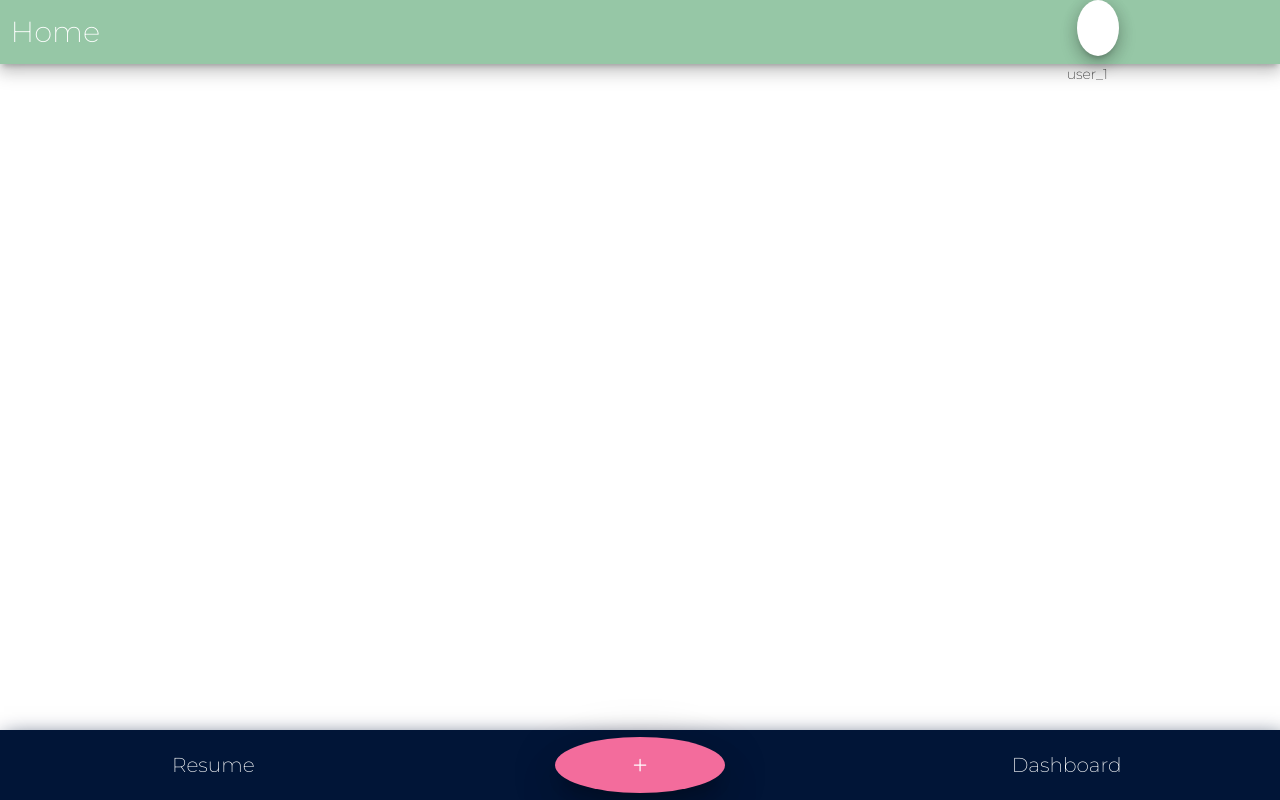
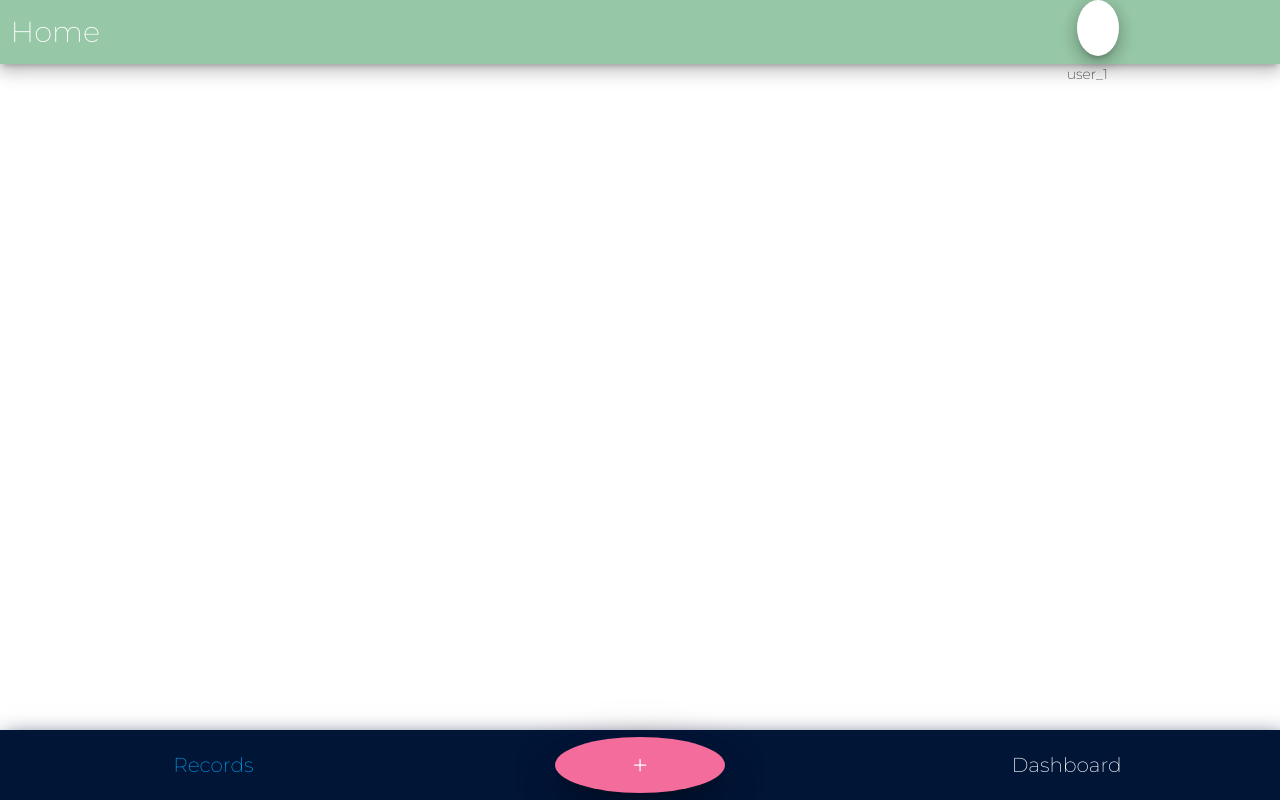
Before and after one commit to parranopolis/Budget-Buddy, a React (Vite) app: page / in a window 1280 px wide. Built offline with nearby package versions, Linux system fonts and the light colour scheme; no server answers; sample sign-in values are in the browser's storage.

Commit message:
feat: Add link to expense history in navigation bar and rename 'Resume' to 'Records'
- Added a new link in the navigation bar for accessing the expense history page.
- Renamed the 'Resume' link in the navigation bar to 'Records' for better clarity.

```diff
--- a/src/Components/NavBar.jsx
+++ b/src/Components/NavBar.jsx
@@ -18,7 +18,7 @@ export function NavBar() {
                 <Link onClick={buildingBranch} className="collection-item h6" >Monthly Expense</Link>
             </section>
             <article className='navBar shadow ' style={{ top: `${q}px` }}>
-                <section onClick={buildingBranch} className='h5 navBar-Resume'>Resume</section> {/* Go to Resume View = ? */}
+                <section className='h5 navBar-Resume'><Link to={'/movementHistory'}>Records</Link></section> {/* Go to Resume View = ? */}
                 <section id='addMovement' onClick={e => state != 'is-active' ? setState('is-active') : setState('disable')} className='h5 navBar-NewMovement z-depth-5'> <ion-icon name="add-outline"></ion-icon> </section> {/* this is representated by a + symbol for a new Movement and show a modal with differtents options : Income, Daily Expense, Monthly Expense. */}
                 <section onClick={buildingBranch} className='h5 navBar-Dashboard'>Dashboard</section>  {/* Go to dashboard = Home */}
             </article>
--- a/src/Pages/MovementsHistory.jsx
+++ b/src/Pages/MovementsHistory.jsx
@@ -25,7 +25,7 @@ export function MovementsHistory() {
     }, [userId, setMonthlyExpense])
     return (
         <>
-            <h1>History</h1>
+            <h1>Records</h1>
             <div>
                 {monthlyExpense != 0 ? monthlyExpense.map((data, index) => {
                     console.log(index)
```
